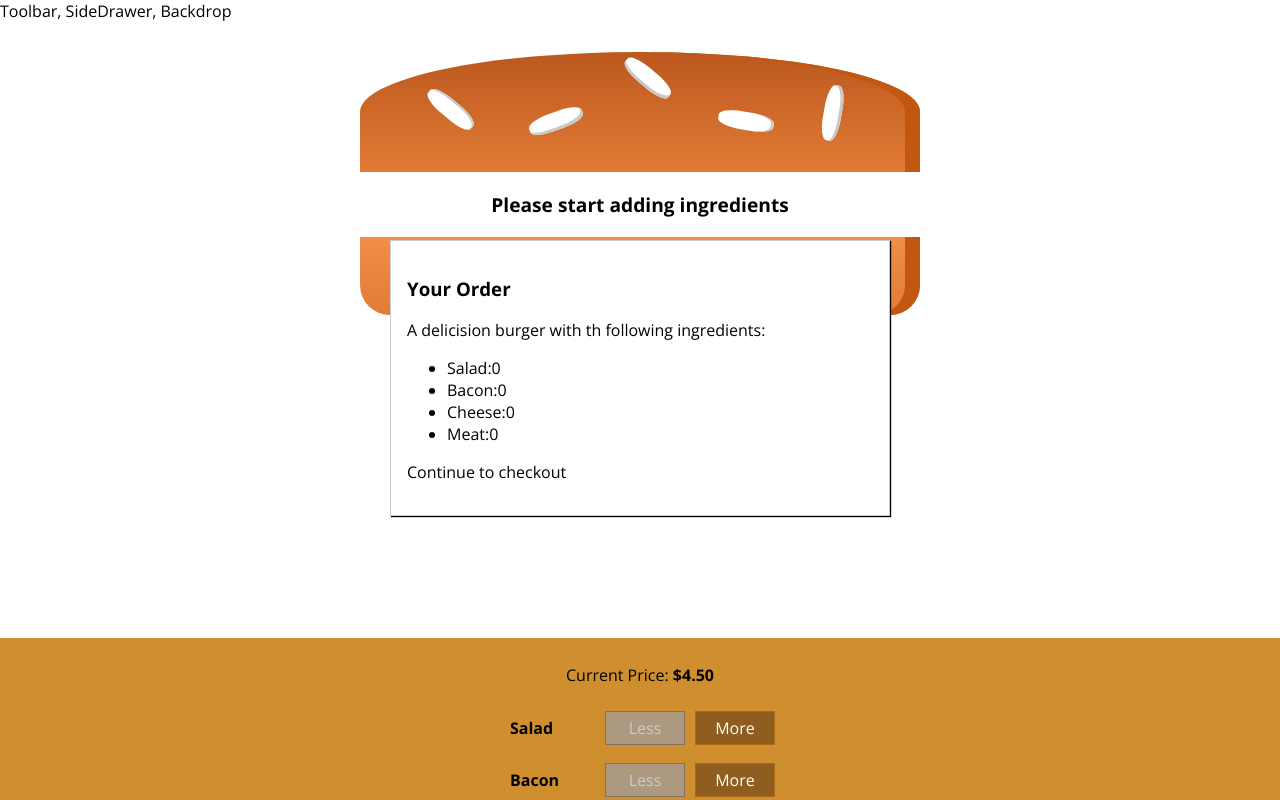
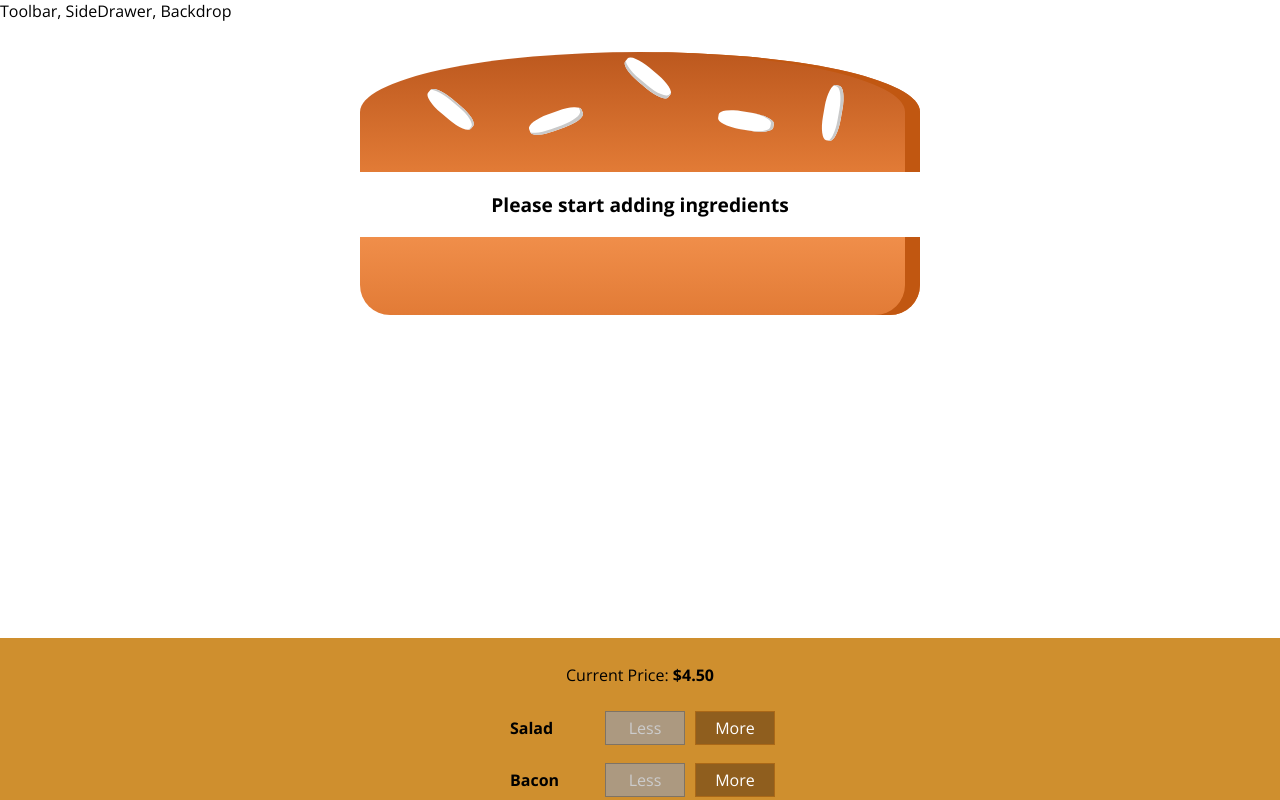
Before and after one commit to davidhartman00/react-hamburger, a React (Create React App) app in the folder react-hamburger/: page / in a window 1280 px wide. Shown: the top 800 px of the page. Built offline with nearby package versions, Linux system fonts and the light colour scheme.

Commit message:
added styling

```diff
--- a/react-hamburger/src/components/UI/Modal/Modal.js
+++ b/react-hamburger/src/components/UI/Modal/Modal.js
@@ -1,7 +1,14 @@
 import React from "react";
 
-import style from "./Modal.module.css"
+import style from "./Modal.module.css";
 
-const modal = props => <div className={style.Modal}>{props.children}</div>;
+const modal = props =>(
+        <div className={style.Modal}
+        style={{
+            transform: props.show ? 'translateY(0)' : 'translateY(-100vh)'
+        }}>
+            {props.children}
+        </div>
+    );
 
 export default modal;
--- a/react-hamburger/src/containers/BurgerBuilder/BurgerBuilder.js
+++ b/react-hamburger/src/containers/BurgerBuilder/BurgerBuilder.js
@@ -91,7 +91,7 @@ class BurgerBuilder extends Component {
 
     return (
       <Aux>
-        <Modal>
+        <Modal show={this.state.purchaseing}>
           <OrderSummary ingredients={this.state.ingredients} />
         </Modal>
         <Burger ingredients={this.state.ingredients} />
@@ -101,6 +101,7 @@ class BurgerBuilder extends Component {
           disabled={disabledInfo}
           purchasable={this.state.purchasable}
           price={this.state.totalPrice}
+          ordered={this.purchaseHandler}
         />
       </Aux>
     );
```
